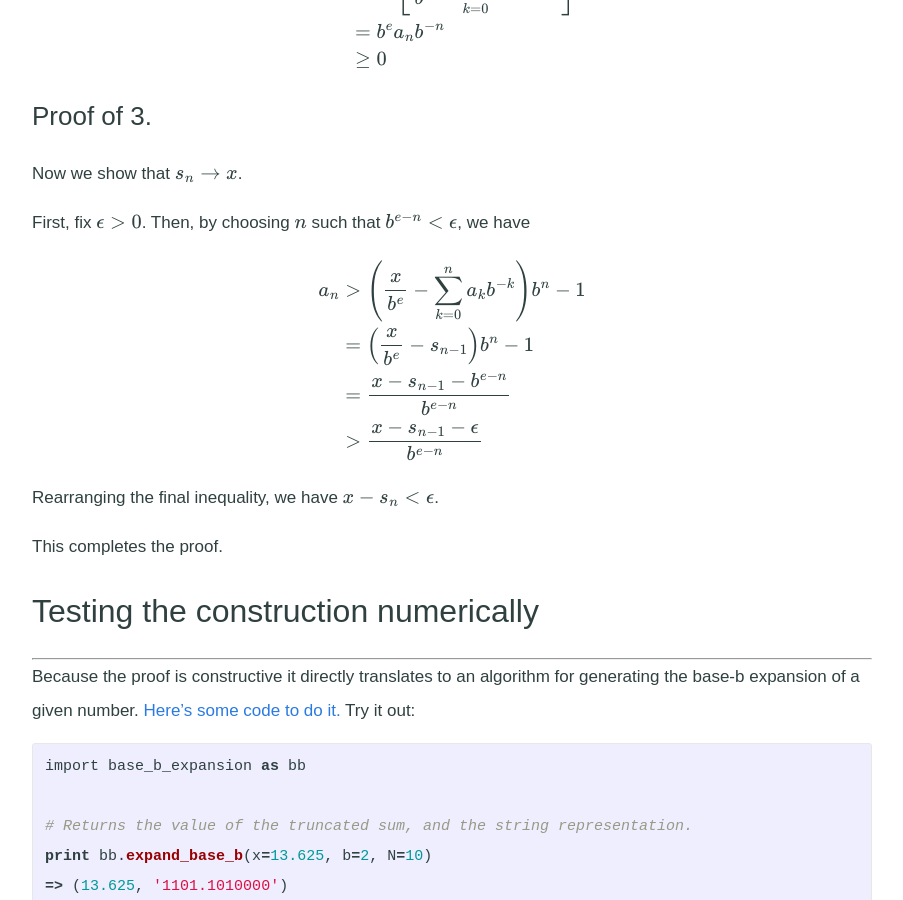
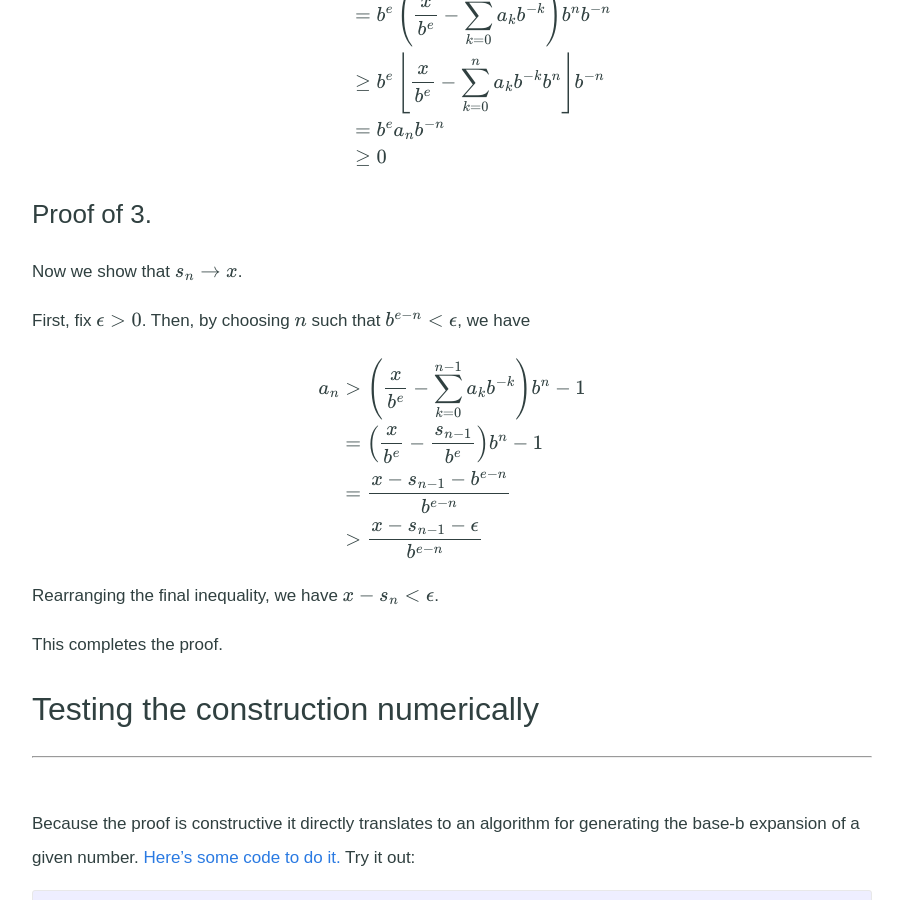
Before and after one commit to notmatthancock/notmatthancock.github.io, a Jekyll site: the page built from _posts/2016-08-11-base-b-expansion.markdown, in a window 1280 px wide and 900 px high, scrolled down 2523 px. Shown: the whole window, without its empty margins (188-1091 px from the left). Built offline with Jekyll 4.4.1, drawn with Linux system fonts in a browser that asks for light colours; formulas are drawn with MathJax 3; comment, search, counter and statistics services are not loaded.

Commit message:
base b expansion

```diff
--- a/_posts/2016-08-11-base-b-expansion.markdown
+++ b/_posts/2016-08-11-base-b-expansion.markdown
@@ -16,6 +16,7 @@ where $a_0=a_1=1$, $a_2=a_3=0$, etc. In general, however, we would like to say w
 
 <br>
 <hr>
+<br>
 
 **Theorem** Suppose $x \in (0,\infty)$, $b \in \\{2, 3, \ldots \\}$. Then, there exist both an integer, $e$, and a sequence $( a_n )_{n=0}^\infty$ with $a_n \in \\{0,1,\ldots,b-1\\}$ such that
 
@@ -23,6 +24,7 @@ $$
     b^e \sum_{n=0}^N a_n b^{-n} \to x, \;\; N \to \infty
 $$
 
+<br>
 <hr>
 <br>
 
@@ -100,8 +102,8 @@ First, fix $\epsilon > 0$. Then, by choosing $n$ such that $b^{e-n} < \epsilon$,
 
 $$
 \begin{align*}
-    a_n &> \left(\frac{x}{b^e} - \sum_{k=0}^n a_k b^{-k}\right)b^n -1 \\
-        &= \left(\frac{x}{b^e} - s_{n-1}\right)b^n -1 \\
+    a_n &> \left(\frac{x}{b^e} - \sum_{k=0}^{n-1} a_k b^{-k}\right)b^n -1 \\
+        &= \left(\frac{x}{b^e} - \frac{s_{n-1}}{b^e}\right)b^n -1 \\
         &= \frac{x - s_{n-1} - b^{e-n}}{b^{e-n}} \\
         &> \frac{x - s_{n-1} - \epsilon}{b^{e-n}} \\
 \end{align*}
@@ -113,6 +115,7 @@ This completes the proof.
 
 ## Testing the construction numerically
 <hr>
+<br>
 
 Because the proof is constructive it directly translates to an algorithm for generating the base-b expansion of a given number. [Here's some code to do it.]({{ site.baseurl }}/code/py/base_b_expansion.py) Try it out:
 
```
